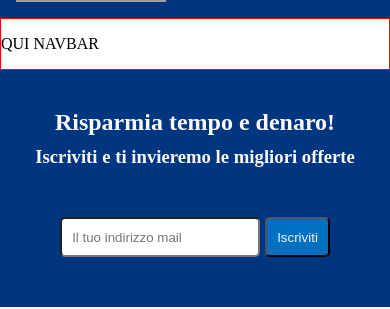
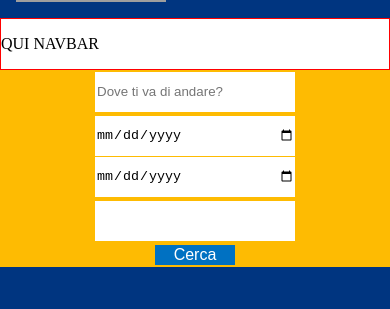
Before and after one commit to casiimir/project-cb5-yin, a Next.js app: page / in a window 390 px wide. Shown: the part 127-436 px from the top of the page. Built offline with nearby package versions, Linux system fonts and the light colour scheme; grey boxes are pictures that could not be loaded.

Commit message:
ADD: SearchBar

```diff
--- /dev/null
+++ b/src/components/formSearch/FormSearch.jsx
@@ -0,0 +1,26 @@
+import styles from "./index.module.scss"
+
+const FormSearch = () => {
+  return (
+    <form className={styles.FormSearch}>
+
+           <div className={styles.wrapper}>
+                <input type="search" placeholder="Dove ti va di andare?"/>
+              <div className={styles.wrapDate}>
+                <input type="date" />
+                <input type="date" />
+              </div>
+
+                <input type="text" />
+                <input value="Cerca" type="submit" />
+
+           </div>
+
+
+
+
+    </form>
+  )
+}
+
+export default FormSearch
--- /dev/null
+++ b/src/components/formSearch/index.jsx
@@ -0,0 +1,3 @@
+import FormSearch from "./FormSearch";
+
+export default FormSearch;
--- /dev/null
+++ b/src/components/formSearch/index.module.scss
@@ -0,0 +1,87 @@
+.FormSearch{
+
+    display: flex;
+    justify-content: center;
+    align-items: center;
+
+
+    .wrapper{
+        display: flex;
+        flex-wrap: wrap;
+        gap: 4px;
+        background: #febb02;
+        padding: 2px 4px;
+
+
+
+        .wrapDate{
+            display: flex;
+            gap: 1px;
+        }
+
+        input[type=search]{
+            height: 40px;
+            width: 200px;
+            border: none;
+        }
+
+        input[type=date]{
+            height: 40px;
+            width: 200px;
+            border: none;
+        }
+
+        input[type=text]{
+            height: 40px;
+            width: 200px;
+            border: none;
+        }
+
+
+
+        input[type=submit]{
+
+            width: 80px;
+            background: #0071c2;
+            border: none;
+            color: white;
+            font-size: medium;
+        }
+
+
+    }
+}
+
+@media only screen and (max-width: 600px) {
+    .wrapper{
+        justify-content: center;
+        align-items: center;
+        flex-direction: column;
+        width: 100%;
+
+        input[type=search]{
+            height: 40px;
+            width: 100%;
+            border: none;
+        }
+
+        input[type=date]{
+            height: 40px;
+            width: 100%;
+            border: none;
+        }
+
+        input[type=text]{
+            height: 40px;
+            width: 100%;
+            border: none;
+        }
+
+        .wrapDate{
+            justify-content: center;
+            align-items: center;
+            flex-direction: column;
+            gap: 4px;
+        }
+  }
+}
--- a/src/pages/index.js
+++ b/src/pages/index.js
@@ -2,6 +2,7 @@ import Head from "next/head";
 import MainLayout from "@/layout/mainLayout";
 
 import styles from "@/styles/Home.module.scss";
+import FormSearch from "@/components/formSearch";
 
 export default function Home() {
   return (
@@ -13,7 +14,9 @@ export default function Home() {
         <link rel="icon" href="/favicon.ico" />
       </Head>
       <main className={styles.main}>
-        <MainLayout />
+        <MainLayout>
+          <FormSearch />
+        </MainLayout>
       </main>
     </>
   );
```
